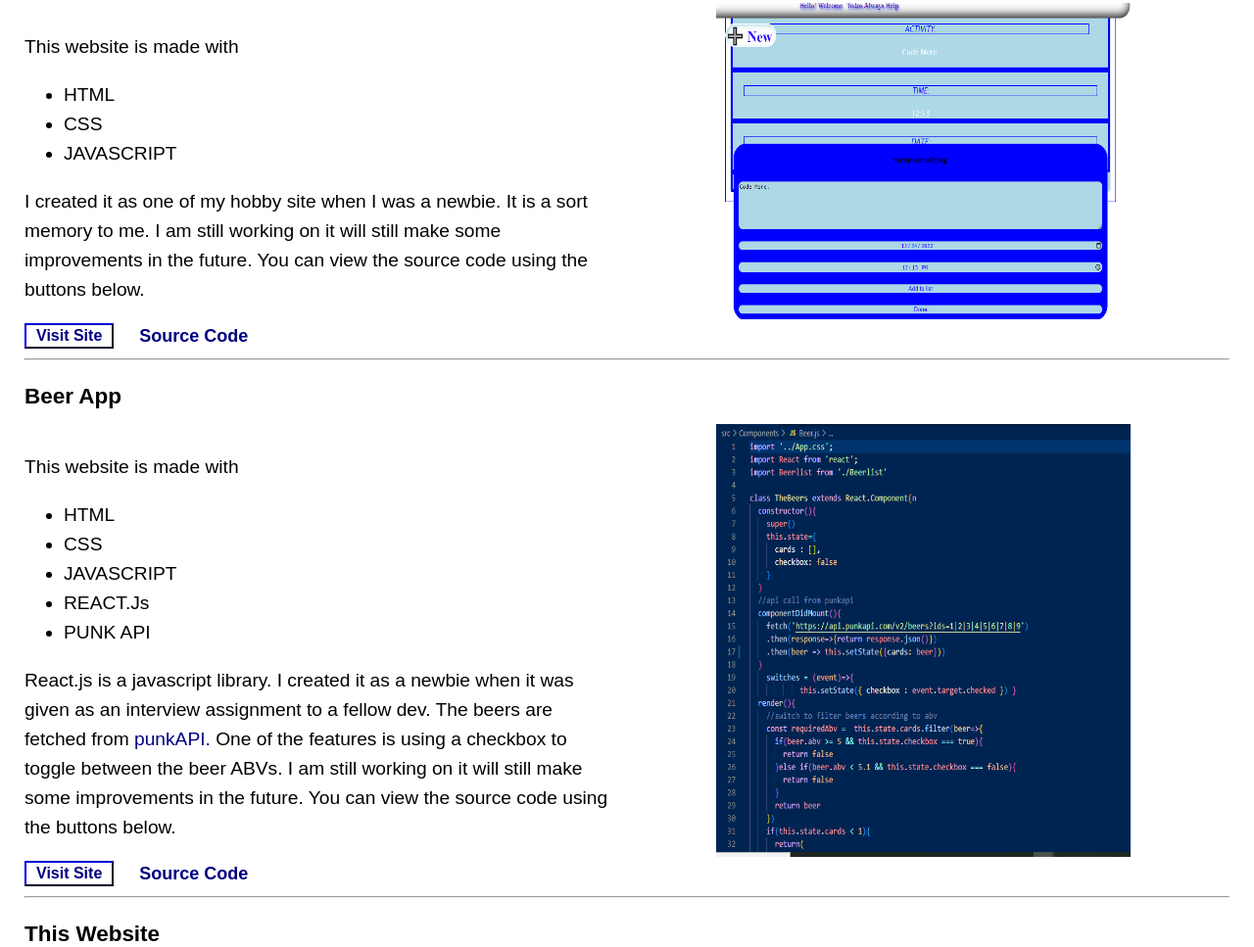
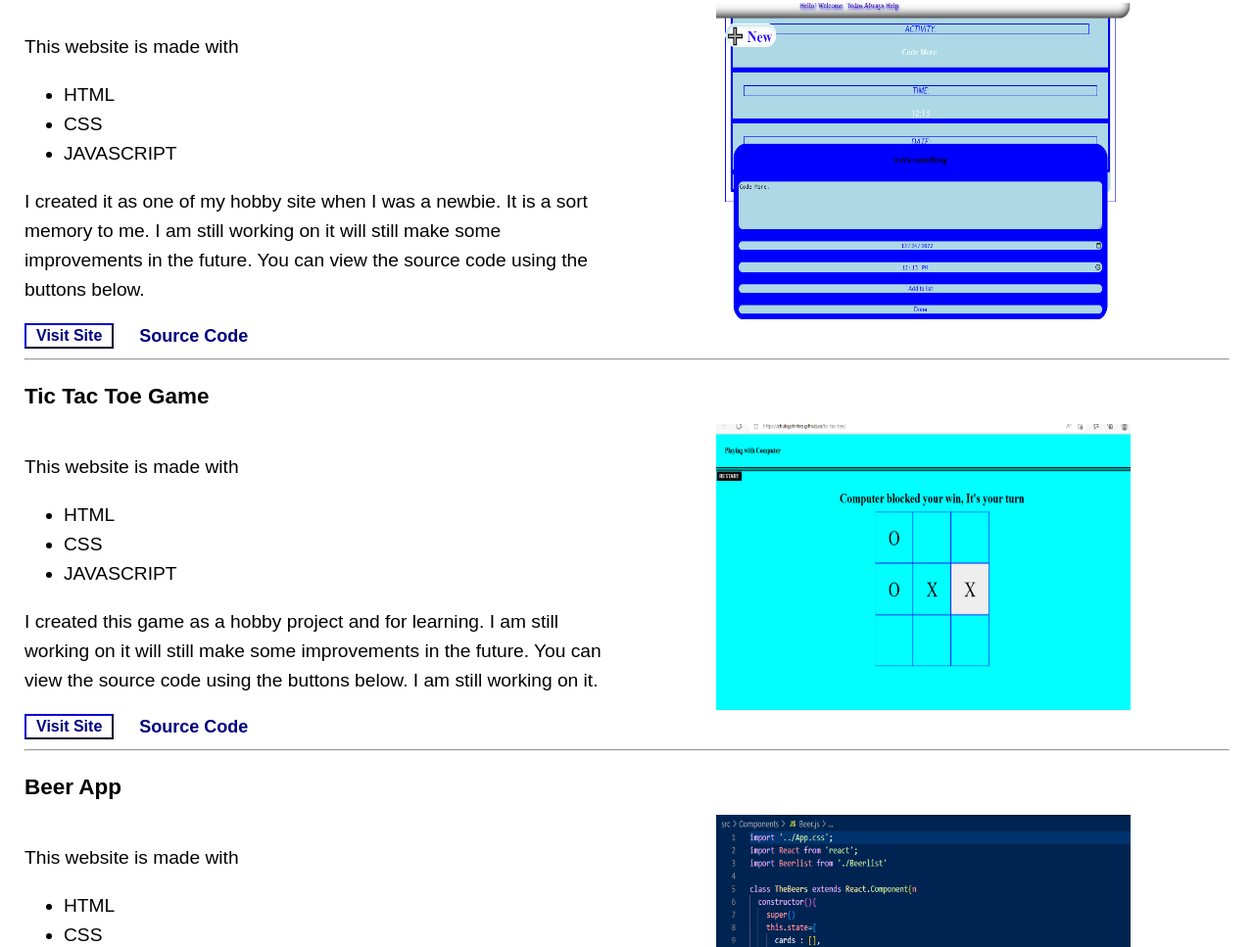
Before and after one commit to Chuksjohnleo/chuksjohnleo.github.io, a plain HTML site: page index.html in a window 1280 px wide. Shown: the part 4192-5159 px from the top of the page at 98% size. Drawn offline with Linux system fonts and the light colour scheme.

Commit message:
added new project

```diff
--- a/index.html
+++ b/index.html
@@ -15,7 +15,7 @@
     <link rel="canonical" href="https://chuksjohnleo.github.io"/>
     <link rel="shortcut icon" type="image/svg" href="images/logo.svg" />
     <meta property="og:image" content="https://chuksjohnleo.github.io/images/logo.svg"/>
-    <meta name="og:title" content="Fast and affordable websites that are scalable." />
+    <meta name="og:title" content="Fullstack website developer. This  is the personal homepage of chuksjohnleo, a web developer.Responsive and affordable websites that are scalable." />
     <meta name="twitter:card" content="summary_large_image" />
     <title>Chuksjohnleo Developer</title>
     <link rel="stylesheet" href="index.css">
@@ -206,7 +206,7 @@
                 <li> CSS</li>
                 <li> JAVASCRIPT</li>
               </ul>
-              I created it as a hobby projects and for learning.
+              I created it as a hobby project and for learning.
               I am still working on it will still make some improvements
               in the future. You can view the source code
                using the buttons below.
@@ -244,6 +244,33 @@
           <div class="img-container"><img src="images/to_do.png" alt="demo image"></div>
         </div>
       </article><hr>
+      <!-- s -->
+      <article class="this-website">
+        <h3>Tic Tac Toe Game</h3>
+        <div class="description-wrapper">
+          <div  class="description-details">
+            <p>
+              This website is made with
+              <ul>
+                <li> HTML</li>
+                <li> CSS</li>
+                <li> JAVASCRIPT</li>
+              </ul>
+              I created this game as a hobby project and for learning.
+              I am still working on it will still make some improvements
+              in the future. You can view the source code
+               using the buttons below.
+              I am still working on it.
+            </p>
+            <p class="project-btns">
+              <button class="visit-site a-btn"><a href="tic-tac-toe">Visit Site</a></button>
+              <button class="source-code"><a href="https://github.com/Chuksjohnleo/tic-tac-toe"> Source Code</a></button>
+            </p>
+          </div>
+          <div class="img-container"><img src="images/tictac.png" alt="demo image"></div>
+        </div>
+      </article><hr>
+      <!-- e -->
       <article class="this-website">
         <h3>Beer App</h3>
         <div class="description-wrapper">
```
Also changed, not shown: legacy/legacy2.html (+1 -1 lines), sitemap.xml (+6 -1 lines), images/tictac.png (added).
